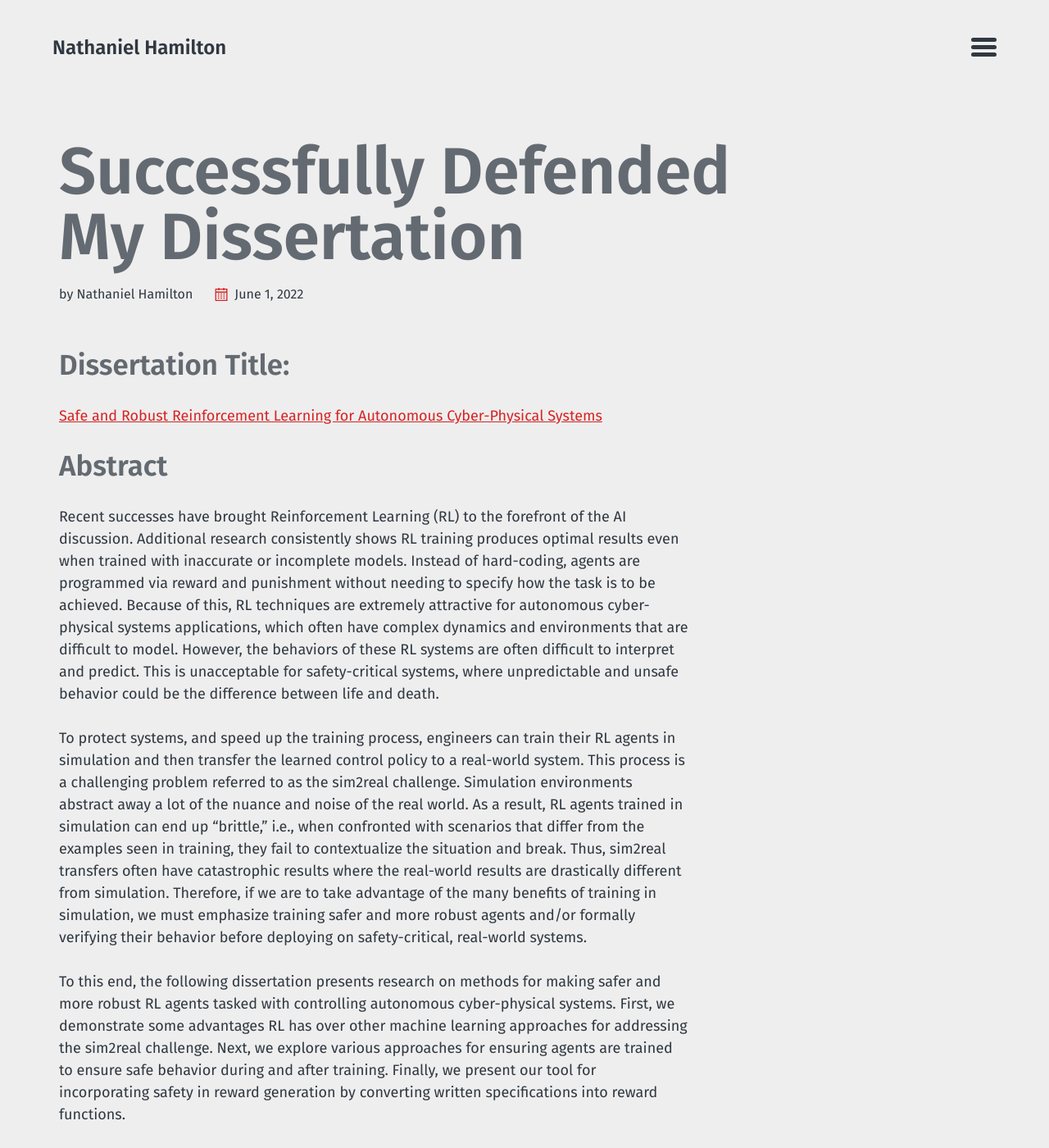
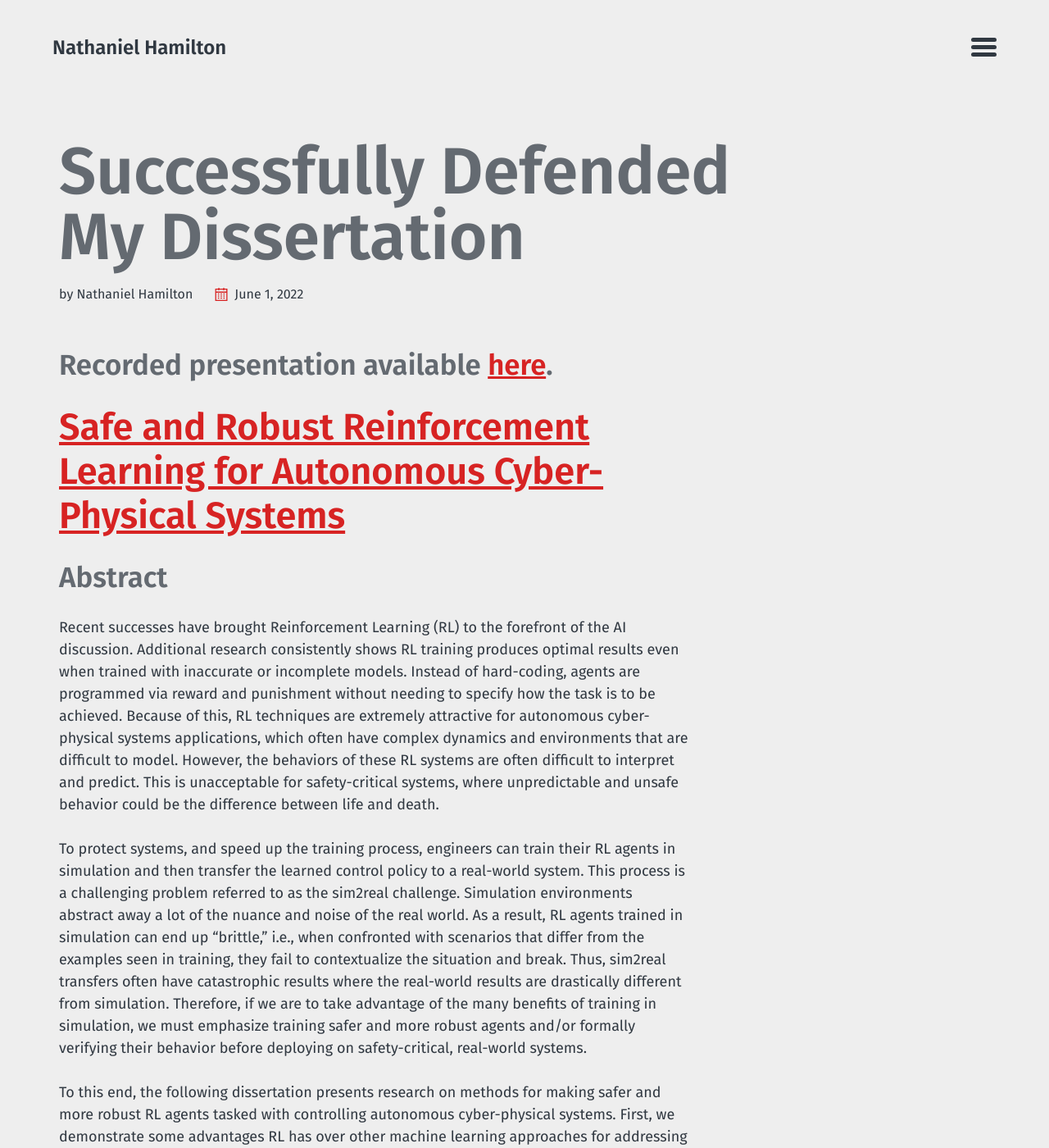
Before and after one commit to nphamilton/nphamilton.github.io, a Jekyll site: the page built from highlights/_posts/2022-06-01-Dissertation-Defense.md, in a window 1280 px wide and 1400 px high. Shown: the whole window at 82% size. Built offline with Jekyll 4.4.1, drawn with Linux system fonts in a browser that asks for light colours; some of the changed text lies outside the part shown.

Commit message:
fixed post layout

```diff
--- a/highlights/_posts/2022-06-01-Dissertation-Defense.md
+++ b/highlights/_posts/2022-06-01-Dissertation-Defense.md
@@ -6,8 +6,9 @@ date: 2022-06-01
 categories:
 # image: assets/images/masters_diploma.jpg
 ---
-## Dissertation Title:
-[Safe and Robust Reinforcement Learning for Autonomous Cyber-Physical Systems](https://nphamilton.github.io/assets/papers/dissertation.pdf)
+## Recorded presentation available [here](https://nphamilton.github.io/assets/downloads/defense_recording.mp4).
+
+# [Safe and Robust Reinforcement Learning for Autonomous Cyber-Physical Systems](https://nphamilton.github.io/assets/papers/dissertation.pdf)
 
 ## Abstract
 
```
Also changed, not shown: other parts of highlights/_posts/2022-06-01-Dissertation-Defense.md (+0 -2 lines).
